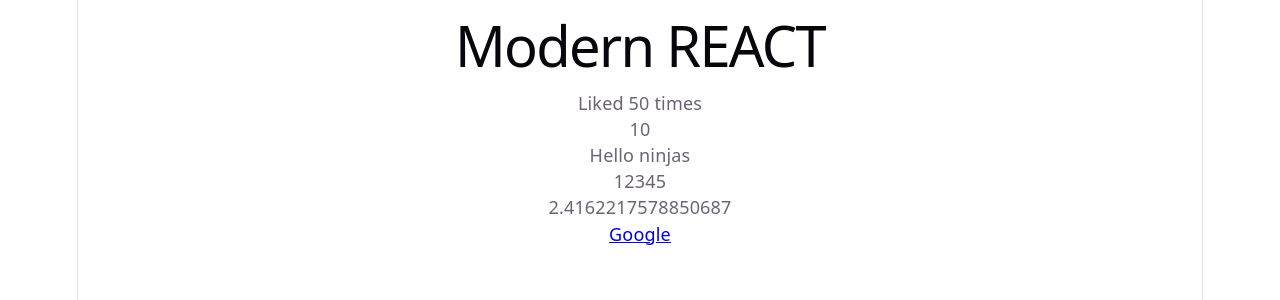
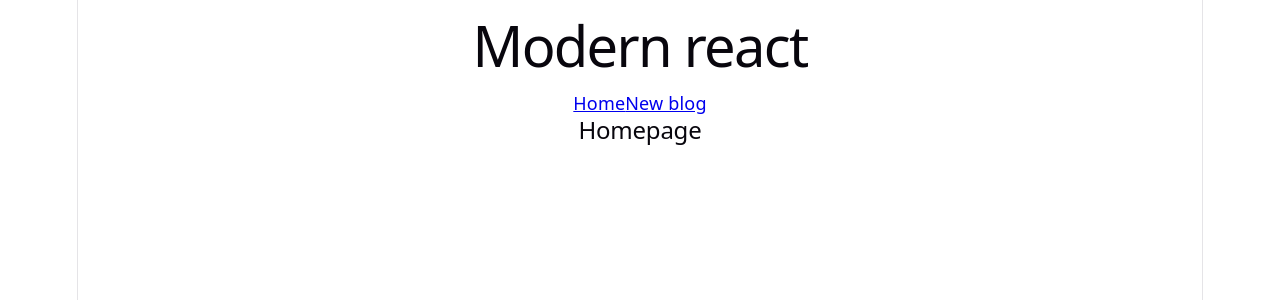
Before and after one commit to safaaeltom/Modern-REACT, a React (Vite) app: page / in a window 1280 px wide. Shown: the top 300 px of the page. Built offline with nearby package versions, Linux system fonts and the light colour scheme.

Commit message:
Learn creating, nesting, exporting, and importing React components

```diff
--- a/src/App.jsx
+++ b/src/App.jsx
@@ -1,24 +1,13 @@
 import './App.css'
+import Navbar from './Navbar'
+import Home from './Home'
 
 function App() {
-  const title = 'Modern REACT';
-  const likes = 50;
-  // const person = { name: 'yoshi', age: 30 };
-  const link = "http://www.google.com"
-
   return (
     <div className="App">
+      <Navbar />
       <div className="content">
-        <h1>{title}</h1>
-        <p>Liked {likes} times</p>
-        {/* <p>{ person }</p> */}
-
-        <p>{10}</p>
-        <p>{ "Hello ninjas" }</p>
-        <p>{[1,2,3,4,5]}</p>
-        <p>{ Math.random()*10}</p>
-
-        <a href={link}>Google</a>
+        <Home />
       </div>
     </div>
   );
--- /dev/null
+++ b/src/Home.jsx
@@ -0,0 +1,9 @@
+const Home = () => {
+    return (
+        <div className="home">
+            <h2>Homepage</h2>
+        </div>
+     );
+}
+
+export default Home;
--- /dev/null
+++ b/src/Navbar.jsx
@@ -0,0 +1,13 @@
+const Navbar = () => {
+    return (
+        <nav className="navbar">
+          <h1>Modern react</h1>
+          <div className="links">
+                <a href="/">Home</a>
+                <a href="/create">New blog</a>
+          </div>
+        </nav>
+     );
+}
+
+export default Navbar;
```
